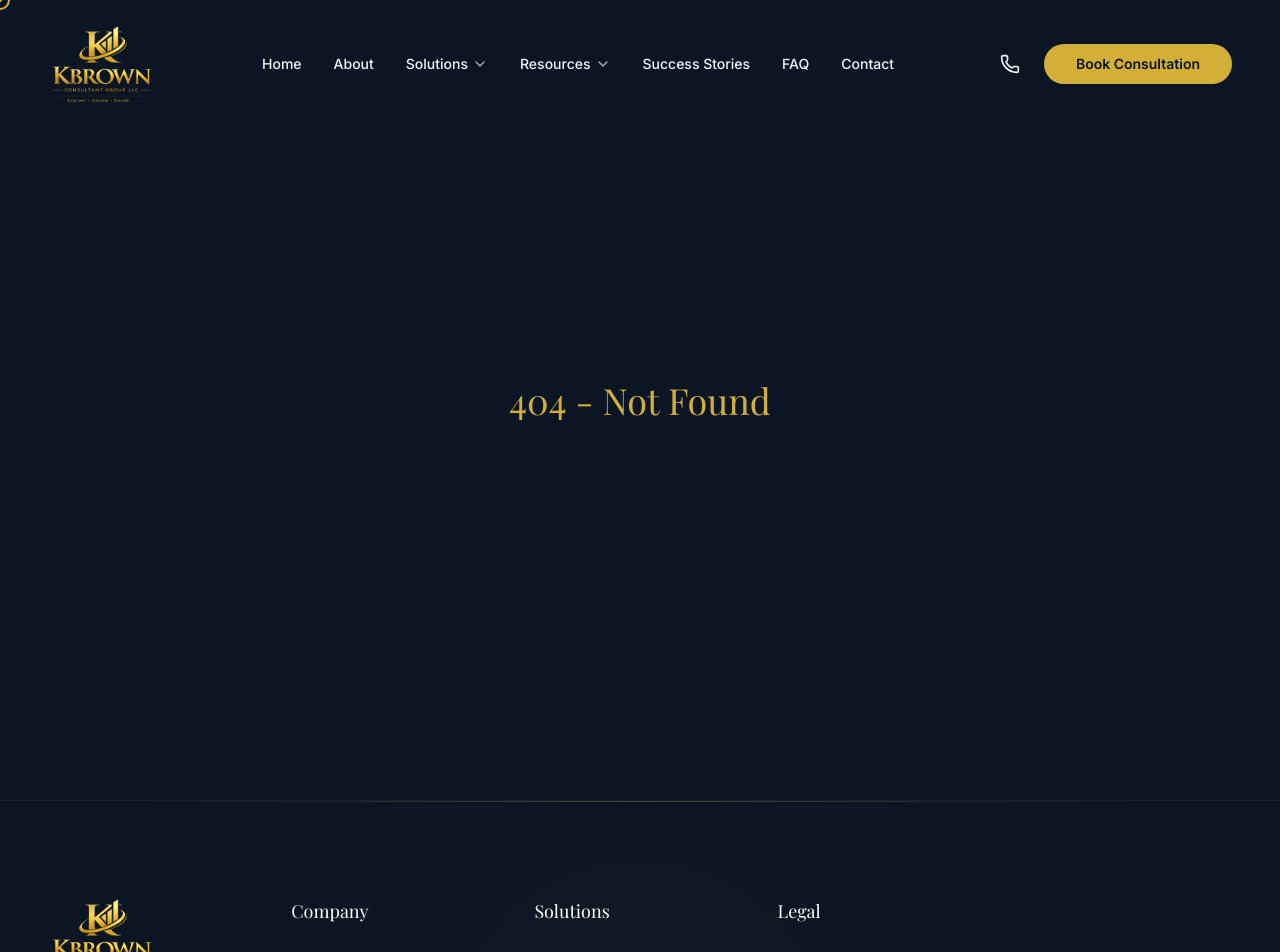
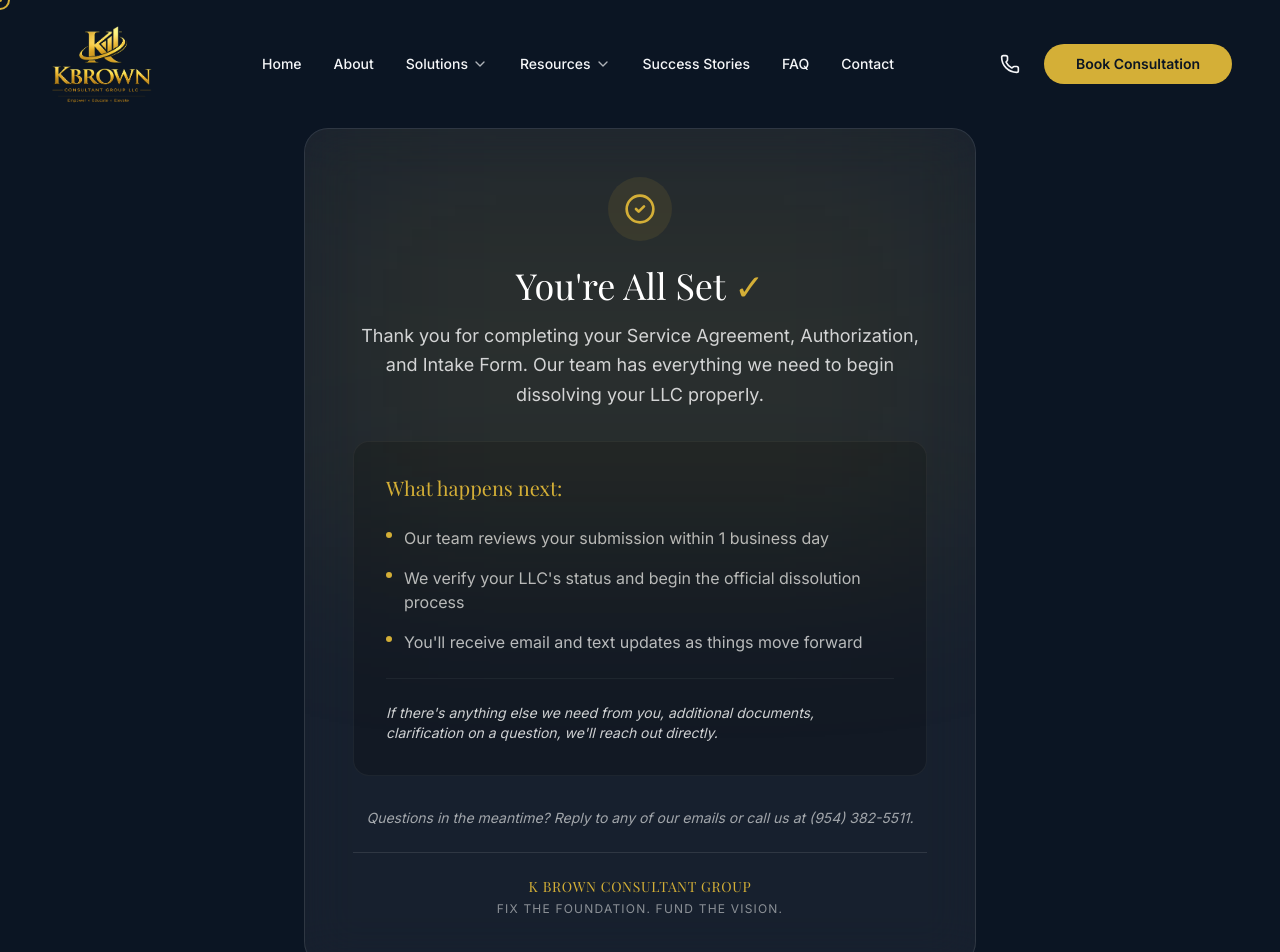
Before and after one commit to Abdul-Rehman06/KBrown-Consultant, a React (Vite) app: page /dissolution-packet-thank-you in a window 1280 px wide. Shown: the top 952 px of the page. Built offline with nearby package versions, Linux system fonts and the light colour scheme; a web font is replaced by a local one.

Commit message:
feat: Add LLC Thank You pages

```diff
--- a/src/App.tsx
+++ b/src/App.tsx
@@ -21,7 +21,9 @@ import LlcDissolution from './pages/llc/LlcDissolution';
 // Hidden LLC Post-Payment Pages
 import FormationPacket from './pages/llc/FormationPacket';
 import FormationStateSelection from './pages/llc/FormationStateSelection';
+import FormationStateThankYou from './pages/llc/FormationStateThankYou';
 import DissolutionPacket from './pages/llc/DissolutionPacket';
+import DissolutionPacketThankYou from './pages/llc/DissolutionPacketThankYou';
 
 import BookConsultation from './pages/BookConsultation';
 import Services from './pages/Services';
@@ -106,7 +108,9 @@ function App() {
         {/* Hidden LLC Post-Payment Pages */}
         <Route path="formation-packet" element={<FormationPacket />} />
         <Route path="formation-state-selection" element={<FormationStateSelection />} />
+        <Route path="formation-state-thank-you" element={<FormationStateThankYou />} />
         <Route path="dissolution-packet" element={<DissolutionPacket />} />
+        <Route path="dissolution-packet-thank-you" element={<DissolutionPacketThankYou />} />
 
         <Route path="thank-you" element={<ThankYou />} />
         <Route path="*" element={<div className="h-screen flex items-center justify-center text-4xl font-heading text-gold"><SEO title="404 - Not Found | KBrown Consultant Group LLC" description="The page you are looking for does not exist." noindex={true} />404 - Not Found</div>} />
--- /dev/null
+++ b/src/pages/llc/DissolutionPacketThankYou.tsx
@@ -0,0 +1,84 @@
+import SEO from '../../components/SEO';
+import PageTransition from '../../animations/PageTransition';
+import { motion } from 'framer-motion';
+import { CheckCircle2 } from 'lucide-react';
+
+export default function DissolutionPacketThankYou() {
+  return (
+    <PageTransition>
+      <SEO
+        title="You're All Set | KBrown Consultant Group"
+        description="LLC Dissolution Full Packet Thank You Screen"
+        noindex={true}
+      />
+      <main className="bg-[#0B1523] min-h-screen pt-32 pb-24 flex items-center">
+        <div className="container mx-auto px-4">
+          <div className="max-w-2xl mx-auto">
+            <motion.div
+              initial={{ opacity: 0, scale: 0.95, y: 20 }}
+              animate={{ opacity: 1, scale: 1, y: 0 }}
+              transition={{ duration: 0.6 }}
+              className="bg-white/5 border border-white/10 rounded-3xl p-8 md:p-12 backdrop-blur-xl relative overflow-hidden"
+            >
+              {/* Subtle background glow */}
+              <div className="absolute top-0 left-1/2 -translate-x-1/2 w-full h-1/2 bg-[#D4AF37]/10 blur-[100px] pointer-events-none" />
+
+              <div className="relative z-10 text-center mb-8">
+                <div className="inline-flex items-center justify-center w-16 h-16 rounded-full bg-[#D4AF37]/10 mb-6">
+                  <CheckCircle2 className="w-8 h-8 text-[#D4AF37]" />
+                </div>
+                <h1 className="text-3xl md:text-4xl font-heading text-white mb-4">
+                  You're All Set <span className="text-[#D4AF37]">✓</span>
+                </h1>
+                <p className="text-white/80 text-lg leading-relaxed">
+                  Thank you for completing your Service Agreement, Authorization, and Intake Form. Our team has everything we need to begin dissolving your LLC properly.
+                </p>
+              </div>
+
+              <div className="bg-black/20 border border-white/5 rounded-2xl p-6 md:p-8 mb-8">
+                <h2 className="text-xl font-heading text-[#D4AF37] mb-6">What happens next:</h2>
+                <ul className="space-y-4">
+                  {[
+                    "Our team reviews your submission within 1 business day",
+                    "We verify your LLC's status and begin the official dissolution process",
+                    "You'll receive email and text updates as things move forward"
+                  ].map((item, i) => (
+                    <motion.li
+                      key={i}
+                      initial={{ opacity: 0, x: -10 }}
+                      animate={{ opacity: 1, x: 0 }}
+                      transition={{ duration: 0.4, delay: 0.3 + (i * 0.1) }}
+                      className="flex items-start gap-3 text-white/70"
+                    >
+                      <div className="mt-1.5 w-1.5 h-1.5 rounded-full bg-[#D4AF37] flex-shrink-0" />
+                      <p>{item}</p>
+                    </motion.li>
+                  ))}
+                </ul>
+                <div className="mt-6 pt-6 border-t border-white/5">
+                  <p className="text-white/80 italic text-sm">
+                    If there's anything else we need from you, additional documents, clarification on a question, we'll reach out directly.
+                  </p>
+                </div>
+              </div>
+
+              <div className="text-center space-y-6">
+                <p className="text-white/60 text-sm italic">
+                  Questions in the meantime? Reply to any of our emails or call us at (954) 382-5511.
+                </p>
+                <div className="pt-6 border-t border-white/10">
+                  <p className="text-[#D4AF37] font-heading uppercase tracking-wider text-sm">
+                    K Brown Consultant Group
+                  </p>
+                  <p className="text-white/50 text-xs mt-1 uppercase tracking-widest">
+                    Fix the Foundation. Fund the Vision.
+                  </p>
+                </div>
+              </div>
+            </motion.div>
+          </div>
+        </div>
+      </main>
+    </PageTransition>
+  );
+}
--- /dev/null
+++ b/src/pages/llc/FormationStateThankYou.tsx
@@ -0,0 +1,79 @@
+import SEO from '../../components/SEO';
+import PageTransition from '../../animations/PageTransition';
+import { motion } from 'framer-motion';
+import { CheckCircle2 } from 'lucide-react';
+
+export default function FormationStateThankYou() {
+  return (
+    <PageTransition>
+      <SEO
+        title="You're Completely Set | KBrown Consultant Group"
+        description="LLC Formation State Selection Guide Thank You Screen"
+        noindex={true}
+      />
+      <main className="bg-[#0B1523] min-h-screen pt-32 pb-24 flex items-center">
+        <div className="container mx-auto px-4">
+          <div className="max-w-2xl mx-auto">
+            <motion.div
+              initial={{ opacity: 0, scale: 0.95, y: 20 }}
+              animate={{ opacity: 1, scale: 1, y: 0 }}
+              transition={{ duration: 0.6 }}
+              className="bg-white/5 border border-white/10 rounded-3xl p-8 md:p-12 backdrop-blur-xl relative overflow-hidden"
+            >
+              {/* Subtle background glow */}
+              <div className="absolute top-0 left-1/2 -translate-x-1/2 w-full h-1/2 bg-[#D4AF37]/10 blur-[100px] pointer-events-none" />
+
+              <div className="relative z-10 text-center mb-8">
+                <div className="inline-flex items-center justify-center w-16 h-16 rounded-full bg-[#D4AF37]/10 mb-6">
+                  <CheckCircle2 className="w-8 h-8 text-[#D4AF37]" />
+                </div>
+                <h1 className="text-3xl md:text-4xl font-heading text-white mb-4">
+                  You're Completely Set <span className="text-[#D4AF37]">✓</span>
+                </h1>
+                <p className="text-white/80 text-lg leading-relaxed">
+                  That's everything, payment, your full paperwork, and now your state preference are all in. Our team has what we need to get your LLC formed the right way.
+                </p>
+              </div>
+
+              <div className="bg-black/20 border border-white/5 rounded-2xl p-6 md:p-8 mb-8">
+                <h2 className="text-xl font-heading text-[#D4AF37] mb-6">What happens next:</h2>
+                <ul className="space-y-4">
+                  {[
+                    "Our team reviews your state selection alongside your intake form",
+                    "We finalize your formation strategy and begin filing",
+                    "You'll hear from us with updates as your LLC moves through the process typically 5–10 business days for standard processing"
+                  ].map((item, i) => (
+                    <motion.li
+                      key={i}
+                      initial={{ opacity: 0, x: -10 }}
+                      animate={{ opacity: 1, x: 0 }}
+                      transition={{ duration: 0.4, delay: 0.3 + (i * 0.1) }}
+                      className="flex items-start gap-3 text-white/70"
+                    >
+                      <div className="mt-1.5 w-1.5 h-1.5 rounded-full bg-[#D4AF37] flex-shrink-0" />
+                      <p>{item}</p>
+                    </motion.li>
+                  ))}
+                </ul>
+              </div>
+
+              <div className="text-center space-y-6">
+                <p className="text-white/60 text-sm italic">
+                  Questions in the meantime? Reply to any of our emails or call us at (954) 382-5511.
+                </p>
+                <div className="pt-6 border-t border-white/10">
+                  <p className="text-[#D4AF37] font-heading uppercase tracking-wider text-sm">
+                    K Brown Consultant Group
+                  </p>
+                  <p className="text-white/50 text-xs mt-1 uppercase tracking-widest">
+                    Fix the Foundation. Fund the Vision.
+                  </p>
+                </div>
+              </div>
+            </motion.div>
+          </div>
+        </div>
+      </main>
+    </PageTransition>
+  );
+}
```
